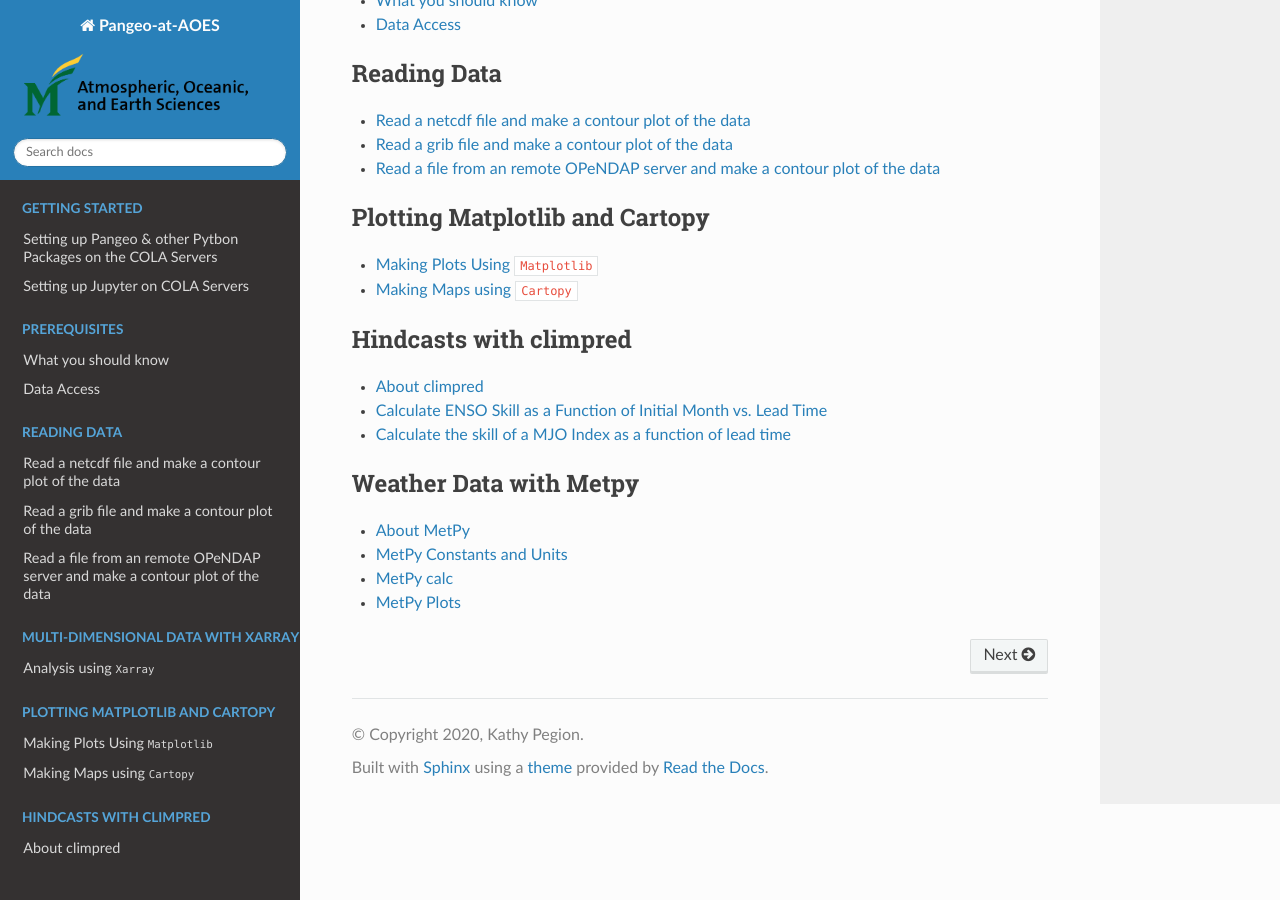
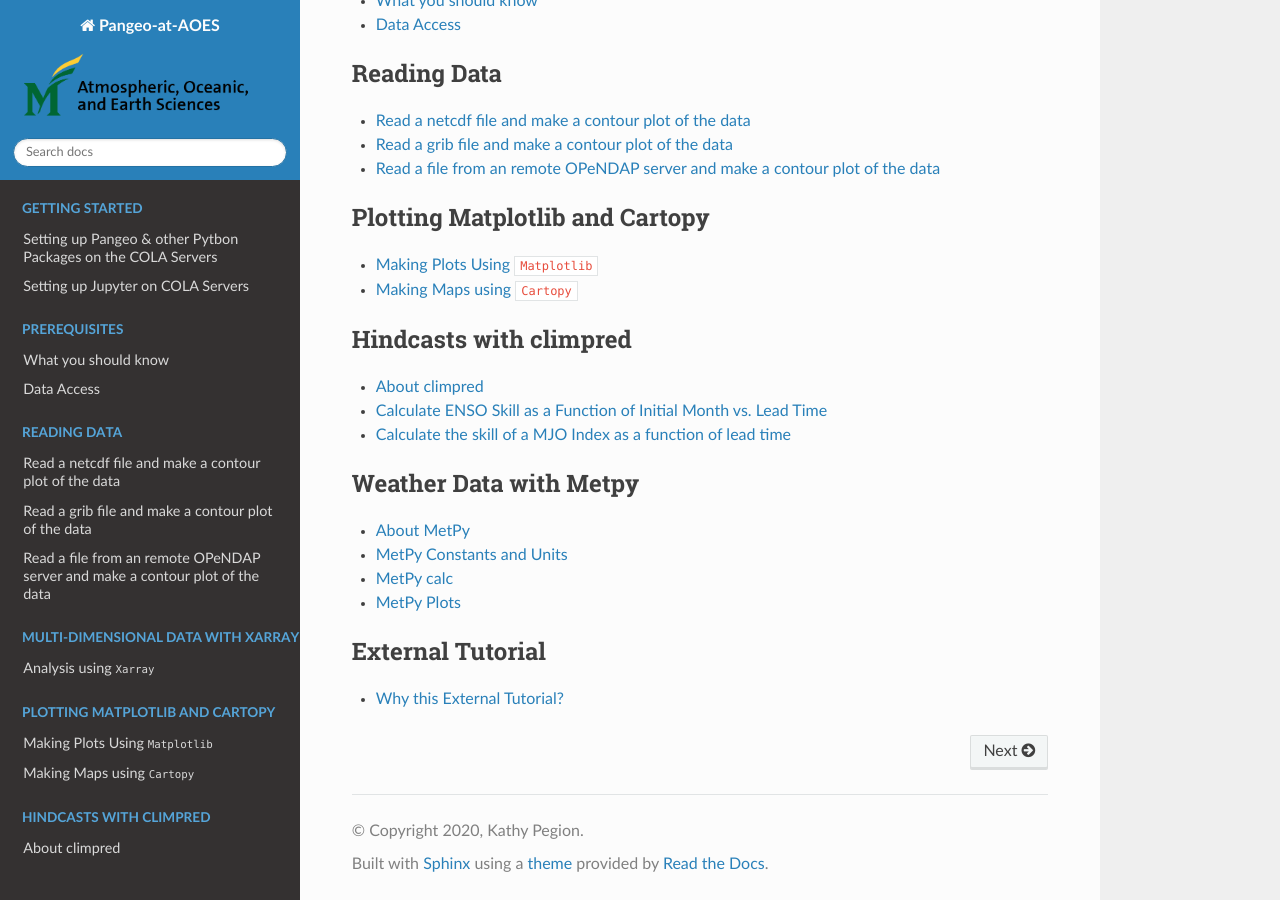
Before and after one commit to kpegion/Pangeo-at-AOES, a Sphinx documentation site: the page built from docs/source/index.rst, in a window 1280 px wide and 900 px high, scrolled down 527 px. Built offline with Sphinx 7.4.7 and the Read the Docs theme 2.0.0, drawn with Linux system fonts in a browser that asks for light colours.

Commit message:
external.rst

```diff
--- /dev/null
+++ b/docs/source/external.rst
@@ -0,0 +1,6 @@
+Why this External Tutorial?
+############################
+
+This external tutorial provides a set of basic use cases similar to above for users without access to the COLA AOES Servers.
+
+Some simpler cases with small datasets are provided.
--- a/docs/source/index.rst
+++ b/docs/source/index.rst
@@ -71,3 +71,10 @@ This set of tutorials is specifically designed for the Mason AOES COLA Servers,
    examples/metpy-calc.ipynb
    examples/metpy-plot.ipynb
    examples/metpy-sounding-dignostic.ipynb
+
+
+.. toctree::
+   :maxdepth: 1
+   :caption: External Tutorial
+
+   external.rst
```
